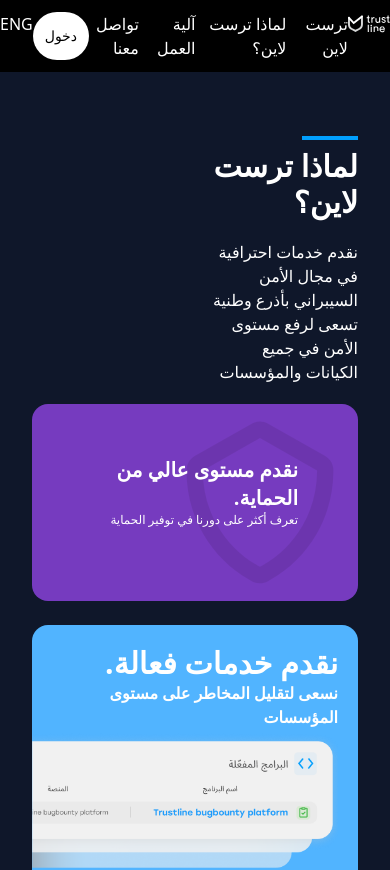
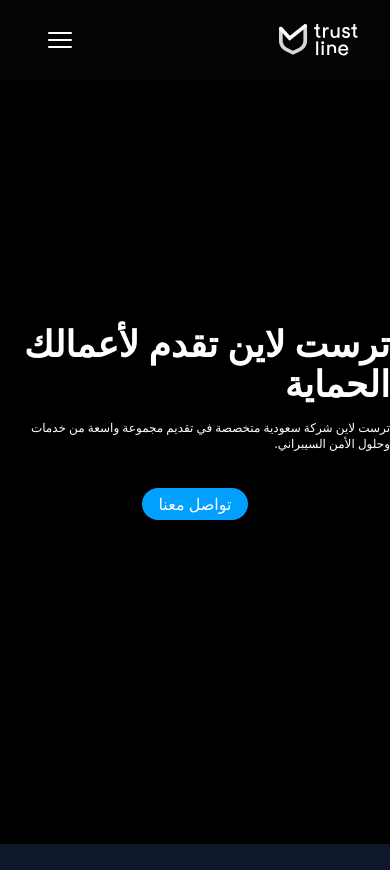
Before and after one commit to MohammadKhallaf/react-trustland, a React (Vite) app: page / in a window 390 px wide. Shown: the top 870 px of the page. Built offline with nearby package versions, Linux system fonts and the light colour scheme.

Commit message:
update header and navbar

```diff
--- /dev/null
+++ b/src/components/Icons/CloseIcon.tsx
@@ -0,0 +1,18 @@
+import React from "react";
+const CloseIcon = ({ className }: { className: string }) => (
+  <svg
+    xmlns="http://www.w3.org/2000/svg"
+    fill="none"
+    viewBox="0 0 24 24"
+    strokeWidth={1.5}
+    stroke="currentColor"
+    className={className || "w-6 h-6"}
+  >
+    <path
+      strokeLinecap="round"
+      strokeLinejoin="round"
+      d="M6 18L18 6M6 6l12 12"
+    />
+  </svg>
+);
+export default CloseIcon;
--- /dev/null
+++ b/src/components/Icons/MenuIcon.tsx
@@ -0,0 +1,18 @@
+import React from "react";
+const MenuIcon = ({ className }: { className: string }) => (
+  <svg
+    xmlns="http://www.w3.org/2000/svg"
+    fill="none"
+    viewBox="0 0 24 24"
+    strokeWidth={1.5}
+    stroke="currentColor"
+    className={className || "w-6 h-6"}
+  >
+    <path
+      strokeLinecap="round"
+      strokeLinejoin="round"
+      d="M3.75 6.75h16.5M3.75 12h16.5m-16.5 5.25h16.5"
+    />
+  </svg>
+);
+export default MenuIcon;
--- a/src/layout/Header.tsx
+++ b/src/layout/Header.tsx
@@ -1,21 +1,51 @@
-import React from "react";
+import React, { useReducer } from "react";
 import logoSVG from "@img/TrustLogo.svg";
+import HeroSection from "../containers/HeroSection";
+import MenuIcon from "../components/Icons/MenuIcon";
+import MobileNav from "./Navbar/MobileNav";
+import NavListItem from "./Navbar/NavListItem";
+const initialState = { show: false };
+function reducer(state: any, action: any) {
+  switch (action.type) {
+    case "show":
+      return { ...state, show: true };
+    case "hide":
+      return { ...state, show: false };
+    default:
+      throw new Error();
+  }
+}
+
 const Header = (): JSX.Element => {
+  const [state, dispatch] = useReducer(reducer, initialState);
   return (
-    <header className="flex flex-row justify-around bg-black text-white py-3 align-baseline">
-      <div>
-        <img src={logoSVG} alt="trust logo" className="h-6" />
+    <header className="h-screen hero-bg">
+      {/* Nav bar */}
+      <div className="container-spacing py-3 md:pt-5 md:pb-3 flex flex-row  justify-between md:justify-around align-baseline gap-8 text-white lg:text-xl fixed z-10 shadow-md backdrop-blur-sm bg-zinc-900 bg-opacity-20 ">
+        <a href="" className="my-auto ">
+          <img src={logoSVG} alt="trust logo" className="h-8" />
+        </a>
+        <ul className="hidden md:flex flex-row flex-1 whitespace-nowrap justify-center items-center gap-5 ">
+          <NavListItem>ترست لاين</NavListItem>
+          <NavListItem>لماذا ترست لاين؟</NavListItem>
+          <NavListItem>آلية العمل</NavListItem>
+          <NavListItem>تواصل معنا</NavListItem>
+        </ul>
+
+        <button className="hidden md:block rounded-full bg-white text-black px-3 py-1 text-sm">
+          دخول
+        </button>
+        <div className="hidden md:block">ENG</div>
+        <button
+          className="md:hidden nav_btn"
+          onClick={() => dispatch({ type: "show" })}
+        >
+          <MenuIcon className="w-8" />
+        </button>
       </div>
-      <ul className="flex flex-row gap-3">
-        <li>ترست لاين</li>
-        <li>لماذا ترست لاين؟</li>
-        <li>آلية العمل</li>
-        <li>تواصل معنا</li>
-      </ul>
-      <button className="rounded-full bg-white text-black px-3 py-1 text-sm">
-        دخول
-      </button>
-      <div>ENG</div>
+      <MobileNav show={state.show} close={() => dispatch({ type: "hide" })} />
+      {/* Hero section */}
+      <HeroSection />
     </header>
   );
 };
--- /dev/null
+++ b/src/layout/Navbar/MobileNav.tsx
@@ -0,0 +1,43 @@
+import React from "react";
+import CloseIcon from "../../components/Icons/CloseIcon";
+import NavListItem from "./NavListItem";
+
+interface Props {
+  show: boolean;
+  close: React.Dispatch<{ type: string }>;
+}
+
+const MobileNav: React.FC<Props> = ({ show, close }) => {
+  return (
+    <div
+      className={[
+        "text-white text-xl fixed inset-0 bottom-auto bg-[#351D4F] bg-opacity-50 flex flex-col z-10 shadow-md backdrop-blur-lg pb-5 transition-[top] duration-1000",
+        show ? "top-0" : "-top-full",
+      ].join(" ")}
+    >
+      <button
+        className="md:hidden nav_btn ml-8 mt-8 self-end"
+        onClick={() => close({ type: "hide" })}
+      >
+        <CloseIcon className="w-6 h-6" />
+      </button>
+
+      <ul className="flex flex-col flex-nowrap items-center justify-around pb-5 gap-5 mt-3">
+        <NavListItem close={() => close({ type: "hide" })}>
+          ترست لاين
+        </NavListItem>
+        <NavListItem close={() => close({ type: "hide" })}>
+          لماذا ترست لاين؟
+        </NavListItem>
+        <NavListItem close={() => close({ type: "hide" })}>
+          آلية العمل
+        </NavListItem>
+        <NavListItem close={() => close({ type: "hide" })}>
+          تواصل معنا
+        </NavListItem>
+      </ul>
+    </div>
+  );
+};
+
+export default MobileNav;
--- /dev/null
+++ b/src/layout/Navbar/NavListItem.tsx
@@ -0,0 +1,15 @@
+import React from "react";
+
+interface Props {
+  children: React.ReactNode;
+  close?: () => void;
+}
+
+const NavListItem = ({ children, close }: Props): JSX.Element => {
+  return (
+    <li onClick={close} className="hover:text-mainBlue">
+      <a className="cursor-pointer">{children}</a>
+    </li>
+  );
+};
+export default NavListItem;
```
